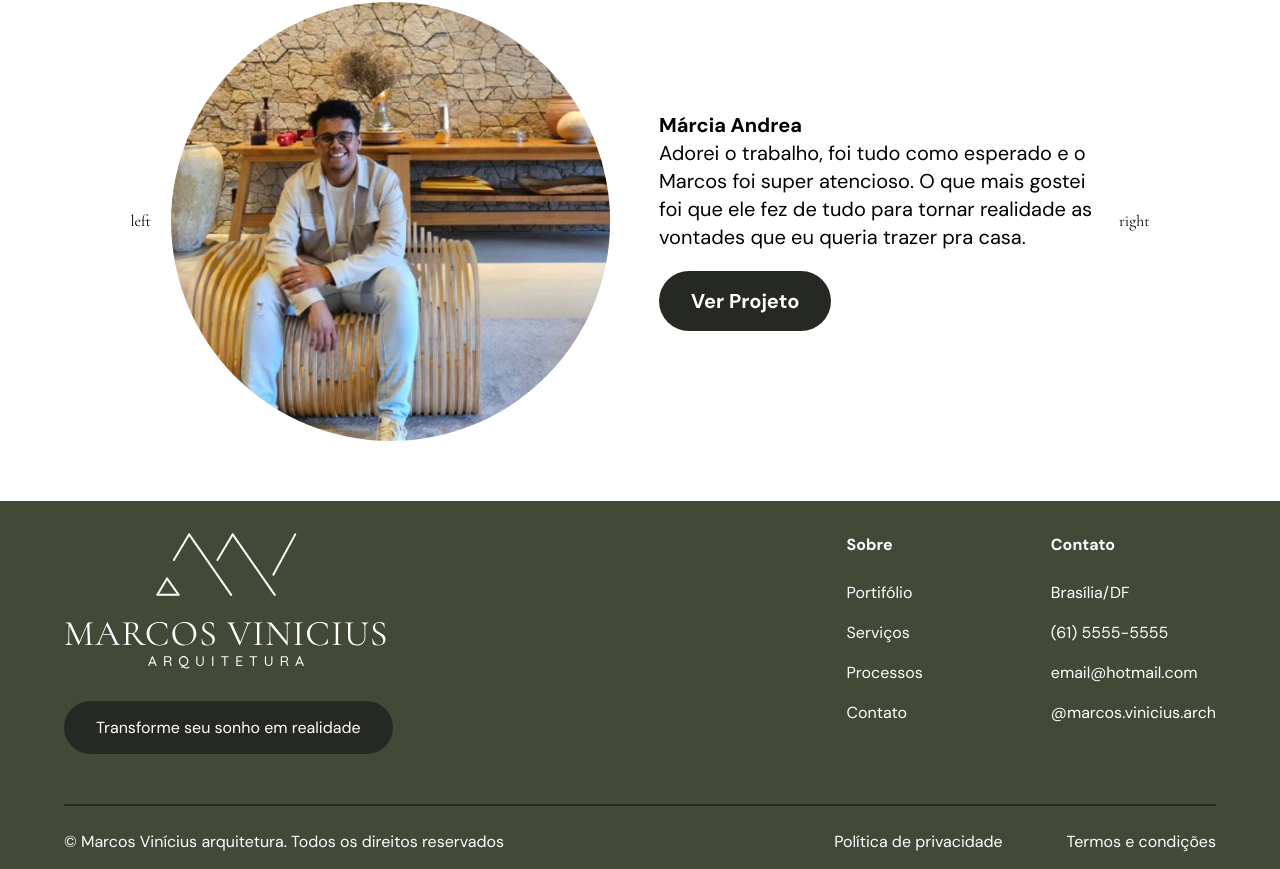
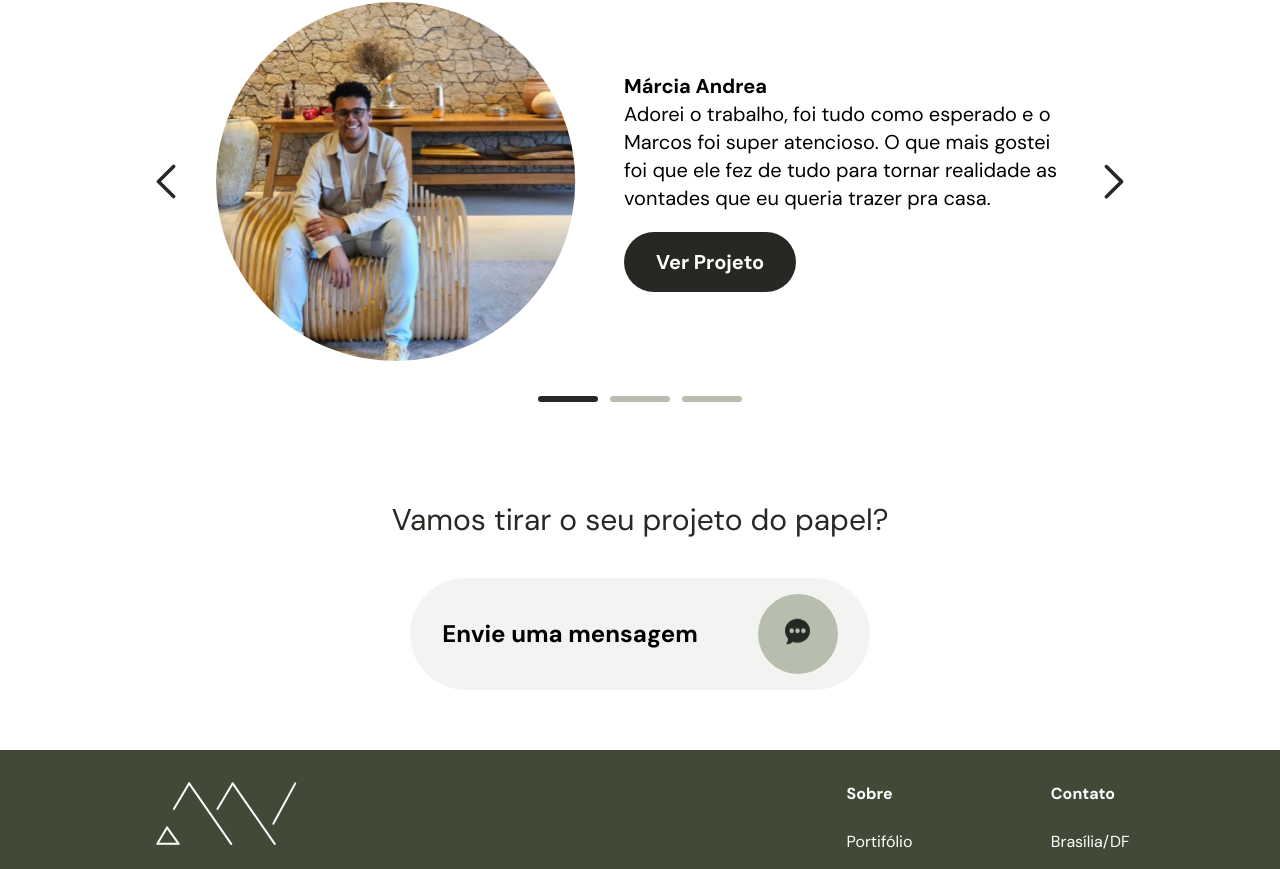
Before and after one commit to alexmonteirodev/marcos-arquitetura, a Next.js app: page / in a window 1280 px wide. Shown: the part 3667-4536 px from the top of the page. Built offline with nearby package versions, Linux system fonts and the light colour scheme.

Commit message:
comentarios e botao cta

```diff
--- a/src/app/page.tsx
+++ b/src/app/page.tsx
@@ -1,5 +1,6 @@
 import Image from "next/image";
 import banner from "../../public/imgs/home/banner.jpg";
+import mensageIcon from "../../public/imgs/home/mesage-icon.svg";
 import Link from "next/link";
 import { contato } from "../contato/contato";
 import Cards from "@/components/home/Cards";
@@ -99,6 +100,25 @@ export default function Home() {
           </h1>
         </div>
         <Testimonials />
+        <div className="mt-35 flex items-center justify-center flex-col gap-10">
+          <h1 className="font-dm  text-3xl text-base-500 w-full m-auto md:m-0 text-center ">
+            Vamos tirar o seu projeto do papel?
+          </h1>
+          <Link href={contato} className="">
+            <div className="inline-flex items-center gap-15 font-dm font-semibold text-2xl bg-[#F3F3F2] py-4 px-8 rounded-full hover:scale-110 duration-200 transition hover:bg-base-300">
+              <p> Envie uma mensagem</p>
+              <div className=" bg-base-300 size-20 flex justify-center items-center rounded-full ">
+                <Image
+                  src={mensageIcon}
+                  height={25}
+                  width={25}
+                  alt="ico.svg"
+                  className="animate-bounce"
+                />
+              </div>
+            </div>
+          </Link>
+        </div>
       </section>
     </div>
   );
--- a/src/components/home/Testimonials.tsx
+++ b/src/components/home/Testimonials.tsx
@@ -2,6 +2,7 @@
 import Image from "next/image";
 import Link from "next/link";
 import React from "react";
+import arrowLeft from "../../../public/imgs/home/arrow-left.svg";
 import img0 from "../../../public/imgs/home/testimonial-img-0.svg";
 
 const Testimonials = () => {
@@ -30,15 +31,15 @@ const Testimonials = () => {
     },
   ];
   return (
-    <div className="flex justify-center items-center gap-5">
+    <div className="flex justify-center items-center gap-10 relative">
       <button
         onClick={() => setTestimonialI((prev) => (prev <= 0 ? 2 : prev - 1))}
-        className="cursor-pointer"
+        className="cursor-pointer active:scale-110 transition"
       >
-        left
+        <Image src={arrowLeft} height={20} width={20} alt="arrow.svg" />
       </button>
       <div className="flex justify-center items-center flex-col md:flex-row gap-12">
-        <div>
+        <div className="size-90 ">
           <Image
             src={testimonialsList[testimonialI].img}
             width={440}
@@ -47,7 +48,9 @@ const Testimonials = () => {
           />
         </div>
         <div className="flex flex-col text-xl md:w-[440px] font-dm ">
-          <p className="font-semibold">{testimonialsList[testimonialI].name}</p>
+          <p className="font-semibold first-letter:uppercase">
+            {testimonialsList[testimonialI].name}
+          </p>
           <p>{testimonialsList[testimonialI].testimonial}</p>
           <Link
             href={testimonialsList[testimonialI].link}
@@ -55,6 +58,29 @@ const Testimonials = () => {
           >
             Ver Projeto
           </Link>
+          <div className="absolute left-1/2 -bottom-10 -translate-x-1/2 flex justify-center items-center gap-3 transition *:h-1.5 *:w-15">
+            <div
+              className={`${
+                testimonialI === 0
+                  ? "bg-base-500 rounded-full"
+                  : "bg-base-300 rounded-full"
+              }`}
+            ></div>
+            <div
+              className={`${
+                testimonialI === 1
+                  ? "bg-base-500 rounded-full"
+                  : "bg-base-300 rounded-full"
+              }`}
+            ></div>
+            <div
+              className={`${
+                testimonialI === 2
+                  ? "bg-base-500 rounded-full"
+                  : "bg-base-300 rounded-full"
+              }`}
+            ></div>
+          </div>
         </div>
       </div>
       <button
@@ -63,9 +89,15 @@ const Testimonials = () => {
             prev === testimonialsList.length - 1 ? 0 : prev + 1
           )
         }
-        className="cursor-pointer"
+        className="cursor-pointer active:scale-110 transition"
       >
-        right
+        <Image
+          src={arrowLeft}
+          height={20}
+          width={20}
+          alt="arrow.svg"
+          className="rotate-180"
+        />
       </button>
     </div>
   );
```
Also changed, not shown: public/imgs/home/arrow-left.svg (added), public/imgs/home/mesage-icon.svg (added).
